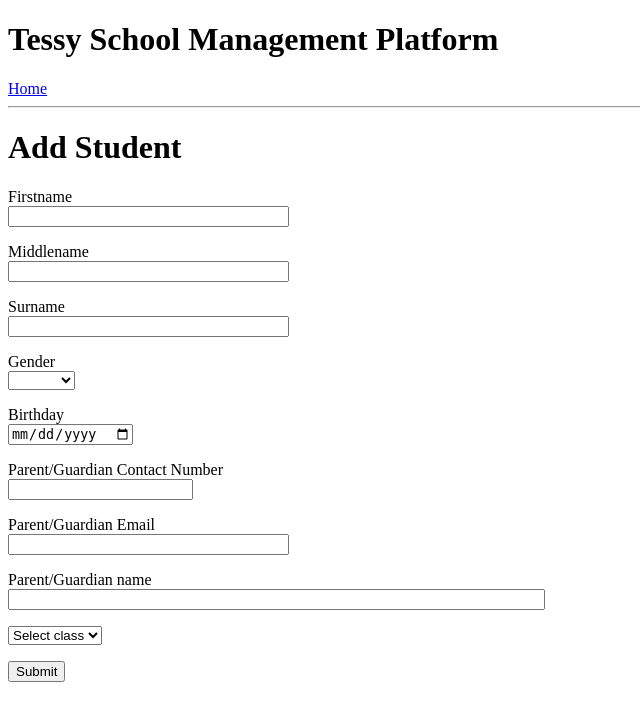
After one commit to fadyboy/tessy_platform, a Flask app: page /add_student in a window 1280 px wide. The commit adds this page. Shown: the top 721 px of the page, without its empty margins (0-640 px from the left). Run offline with Flask 2, Linux system fonts and the light colour scheme; the visitor is signed in with stand-in values (Sample User, id 1); data comes from the database, SQL or seed files in the repository; data that the repository does not hold is empty; some libraries are stand-ins or nearby versions.

Commit message:
Added add_student, add_staff forms, templates, and routes

```diff
--- a/student-platform/studentapp/forms.py
+++ b/student-platform/studentapp/forms.py
@@ -1,8 +1,9 @@
 from flask_wtf import FlaskForm
-from wtforms import StringField, PasswordField, SubmitField
+from wtforms import StringField, PasswordField, SubmitField, SelectField
+from wtforms.fields.html5 import DateField
 from wtforms_sqlalchemy.fields import QuerySelectField
 from wtforms.validators import DataRequired, ValidationError, Email, EqualTo
-from studentapp.models import Role, User
+from studentapp.models import Role, User, Classroom
 
 
 class LoginForm(FlaskForm):
@@ -37,3 +38,28 @@ class AddUserForm(FlaskForm):
         user_email = User.query.filter_by(email=email.data).first()
         if user_email is not None:
             raise ValidationError("Email already exists! Please enter another email")
+
+
+class AddStaffForm(FlaskForm):
+    firstname = StringField("Firstname", validators=[DataRequired()])
+    middlename = StringField("Middlename")
+    surname = StringField("Surname", validators=[DataRequired()])
+    gender = SelectField("Gender", choices=[("", ""), ("Male", "Male"), ("Female", "Female")],
+                         validators=[DataRequired()])
+    birthday = DateField("Birthday", format="%Y-%m-%d", validators=[DataRequired()])
+    contact_number = StringField("Contact number")
+    email = StringField("Email", validators=[DataRequired(), Email()])
+    submit = SubmitField("Submit")
+
+
+def classroom_query():
+    return Classroom.query
+
+
+class AddStudentForm(AddStaffForm):
+    contact_number = StringField("Parent/Guardian Contact Number")
+    email = StringField("Parent/Guardian Email", validators=[DataRequired(), Email()])
+    parent_guardian_name = StringField("Parent/Guardian name")
+    classrooms = QuerySelectField(query_factory=classroom_query, allow_blank=True, blank_text="Select class",
+                                  get_label="classroom_symbol", get_pk=get_pk)
+    submit = SubmitField("Submit")
--- a/student-platform/studentapp/models.py
+++ b/student-platform/studentapp/models.py
@@ -34,7 +34,7 @@ class Person(db.Model):
     email = db.Column(db.String(128))
 
     def __repr__(self):
-        return f"Person: {self.firstname} {self.surname}"
+        return f"{self.firstname} {self.surname}"
 
 
 class Staff(Person):
@@ -52,8 +52,8 @@ class Student(Person):
 class Classroom(db.Model):
     __tablename__ = "classroom"
     id = db.Column(db.Integer, primary_key=True)
-    classroom_name = db.Column(db.String(128))
-    classroom_symbol = db.Column(db.String(8))
+    classroom_name = db.Column(db.String(128), nullable=False)
+    classroom_symbol = db.Column(db.String(8), nullable=False, unique=True, index=True)
     students = db.relationship("Student", backref="classroom", lazy="dynamic")
 
     def __repr__(self):
--- a/student-platform/studentapp/routes.py
+++ b/student-platform/studentapp/routes.py
@@ -1,8 +1,8 @@
 from flask import render_template, flash, redirect, url_for, request
 from werkzeug.urls import url_parse
 from studentapp import app, db
-from studentapp.forms import LoginForm, AddUserForm
-from studentapp.models import User
+from studentapp.forms import LoginForm, AddUserForm, AddStaffForm, AddStudentForm
+from studentapp.models import User, Staff, Student, Classroom
 from flask_login import current_user, login_user, logout_user, login_required
 
 
@@ -57,3 +57,48 @@ def add_user():
         flash(f"{user.username} user added")
         return redirect(url_for("add_user")) # redirect used to clear form
     return render_template("add_user.html", title="Add User", form=form)
+
+
+@app.route("/add_staff", methods=["GET", "POST"])
+@login_required
+def add_staff():
+    form = AddStaffForm()
+    if form.validate_on_submit():
+        staff_user = Staff(firstname=form.firstname.data,
+                           middlename=form.middlename.data,
+                           surname=form.surname.data,
+                           gender=form.gender.data,
+                           birthday=form.birthday.data,
+                           contact_number=form.contact_number.data,
+                           email=form.email.data)
+        db.session.add(staff_user)
+        db.session.commit()
+        flash(f"{staff_user.firstname} {staff_user.surname} added as a member of staff")
+        return redirect(url_for("add_staff"))
+
+    return render_template("add_staff.html", title="Add Staff", form=form)
+
+
+@app.route("/add_student", methods=["GET", "POST"])
+@login_required
+def add_student():
+    form = AddStudentForm()
+    if form.validate_on_submit():
+        # get classroom id
+        classroom = form.classrooms.data
+        student = Student(
+            firstname=form.firstname.data,
+            middlename=form.middlename.data,
+            surname=form.surname.data,
+            gender=form.gender.data,
+            birthday=form.birthday.data,
+            contact_number=form.contact_number.data,
+            email=form.email.data,
+            parent_guardian_name=form.parent_guardian_name.data,
+            classroom_id=classroom.id
+        )
+        db.session.add(student)
+        db.session.commit()
+        flash(f"Student - {student.firstname} {student.surname} added")
+        return redirect(url_for("add_student"))
+    return render_template("add_student.html", title="Add Student", form=form)
--- /dev/null
+++ b/student-platform/studentapp/templates/add_student.html
@@ -0,0 +1,59 @@
+{% extends "base.html" %}
+
+{% block content %}
+    <h1>Add Student</h1>
+    <form action="" method="post" novalidate>
+        {{ form.hidden_tag() }}
+        <p>
+            {{ form.firstname.label }}<br/>
+            {{ form.firstname(size=32) }}
+            {% for error in form.firstname.errors %}
+                <span style="color:red;">{{ error }}</span>
+            {% endfor %}
+        </p>
+        <p>
+            {{ form.middlename.label }}<br/>
+            {{ form.middlename(size=32) }}
+        </p>
+        <p>
+            {{ form.surname.label }}<br/>
+            {{ form.surname(size=32) }}
+            {% for error in form.surname.errors %}
+                <span style="color:red;">{{ error }}</span>
+            {% endfor %}
+        </p>
+        <p>
+            {{ form.gender.label }}<br/>
+            {{ form.gender() }}
+            {% for error in form.gender.errors %}
+                <span style="color:red;">{{ error }}</span>
+            {% endfor %}
+        </p>
+        <p>
+            {{ form.birthday.label }}<br/>
+            {{ form.birthday() }}
+            {% for error in form.birthday.errors %}
+                <span style="color:red;">{{ error }}</span>
+            {% endfor %}
+        </p>
+        <p>
+            {{ form.contact_number.label }}<br/>
+            {{ form.contact_number() }}
+        </p>
+        <p>
+            {{ form.email.label }}<br/>
+            {{ form.email(size=32) }}
+            {% for error in form.email.errors %}
+                <span style="color:red;">{{ error }}</span>
+            {% endfor %}
+        </p>
+        <p>
+            {{ form.parent_guardian_name.label }}<br/>
+            {{ form.parent_guardian_name(size=64) }}
+        </p>
+        <p>
+            {{ form.classrooms() }}
+        </p>
+        <p>{{ form.submit() }}</p>
+    </form>
+{% endblock %}
--- a/student-platform/studentapp/templates/admin.html
+++ b/student-platform/studentapp/templates/admin.html
@@ -3,4 +3,6 @@
 {% block content %}
     <h1>Admin</h1>
     <a href="{{ url_for('add_user') }}">Add User</a>
+    <a href="{{ url_for('add_staff') }}">| Add Staff</a>
+    <a href="{{ url_for('add_student') }}">| Add Student</a>
 {% endblock %}
```
Also changed, not shown: student-platform/studentapp/templates/add_staff.html (added, +53 -0 lines).
